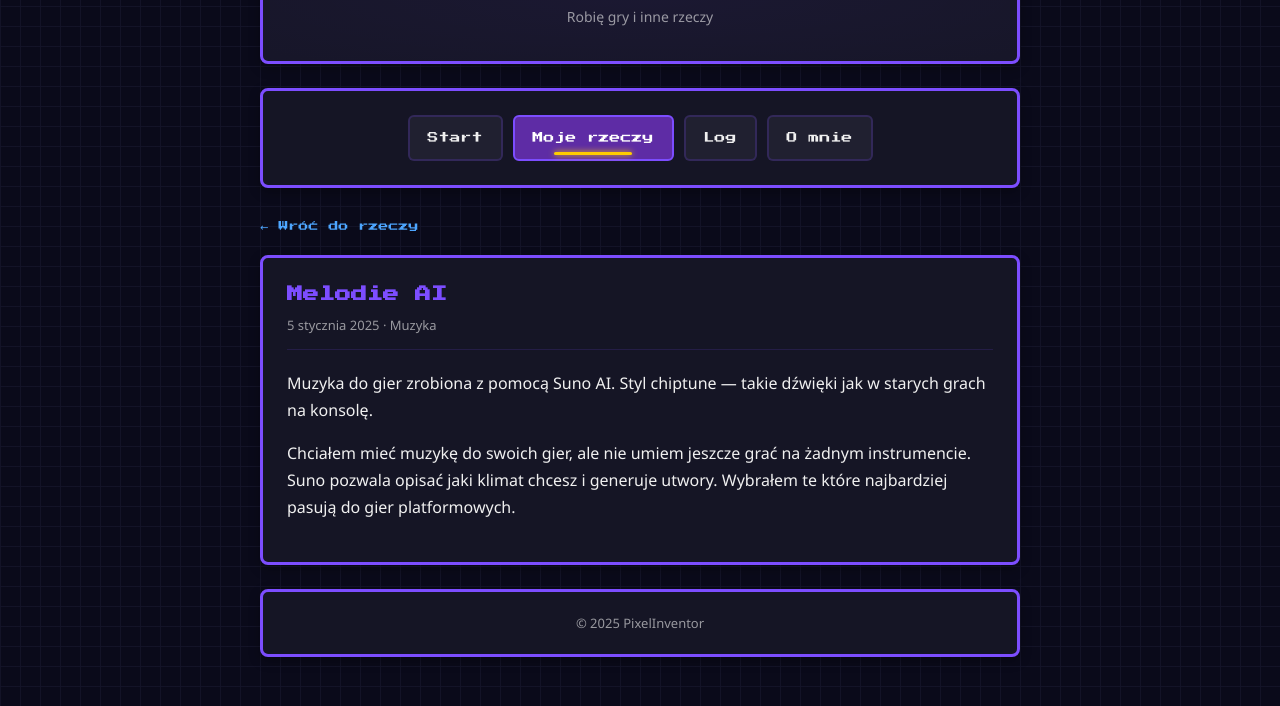
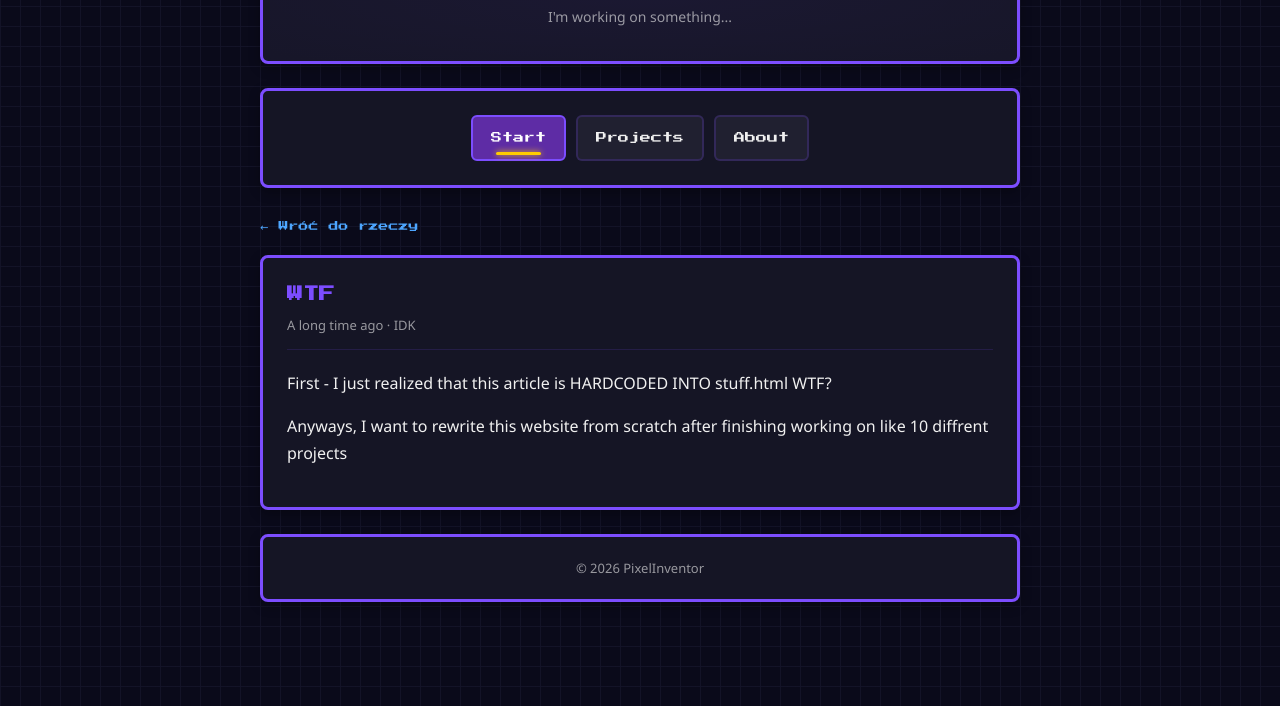
Before and after one commit to psekiewicz/pixelinventor, a plain HTML site: page website/stuff/ai-music/index.html in a window 1280 px wide. Shown: the part 94-800 px from the top of the page. Drawn offline with Linux system fonts and the light colour scheme.

Commit message:
Update index.html with new title and content

```diff
--- a/website/stuff/ai-music/index.html
+++ b/website/stuff/ai-music/index.html
@@ -3,7 +3,7 @@
 <head>
   <meta charset="UTF-8">
   <meta name="viewport" content="width=device-width, initial-scale=1.0">
-  <title>Melodie AI - PixelInventor</title>
+  <title>Placeholder - PixelInventor</title>
   <link rel="icon" type="image/png" href="/favicon.png">
   <link href="https://fonts.googleapis.com/css2?family=Press+Start+2P&display=swap" rel="stylesheet">
   <link rel="stylesheet" href="/css/style.css">
@@ -13,33 +13,33 @@
 
     <header class="box site-header">
       <h1 class="site-title">Pixel<span>Inventor</span></h1>
-      <p class="site-tagline">Robię gry i inne rzeczy</p>
+      <p class="site-tagline">I'm working on something...</p>
     </header>
 
     <nav class="box site-nav">
       <ul>
-        <li><a href="/">Start</a></li>
-        <li><a href="/stuff.html" class="active">Moje rzeczy</a></li>
-        <li><a href="/log.html">Log</a></li>
-        <li><a href="/about.html">O mnie</a></li>
+        <li><a href="/" class="active">Start</a></li>
+        <li><a href="/stuff.html">Projects</a></li>
+        <li><a href="/about.html">About</a></li>
       </ul>
     </nav>
+
 
     <main>
       <a href="/stuff.html" class="back-link">&larr; Wróć do rzeczy</a>
 
       <article class="box stuff-detail">
-        <h2>Melodie AI</h2>
-        <p class="meta">5 stycznia 2025 &middot; Muzyka</p>
+        <h2>WTF</h2>
+        <p class="meta">A long time ago &middot; IDK</p>
 
-        <p>Muzyka do gier zrobiona z pomocą Suno AI. Styl chiptune — takie dźwięki jak w starych grach na konsolę.</p>
+        <p>First - I just realized that this article is HARDCODED INTO stuff.html WTF?</p>
 
-        <p>Chciałem mieć muzykę do swoich gier, ale nie umiem jeszcze grać na żadnym instrumencie. Suno pozwala opisać jaki klimat chcesz i generuje utwory. Wybrałem te które najbardziej pasują do gier platformowych.</p>
+        <p>Anyways, I want to rewrite this website from scratch after finishing working on like 10 diffrent projects</p>
       </article>
     </main>
 
     <footer class="box site-footer">
-      <p>&copy; 2025 PixelInventor</p>
+      <p>&copy; 2026 PixelInventor</p>
     </footer>
 
   </div>
```
